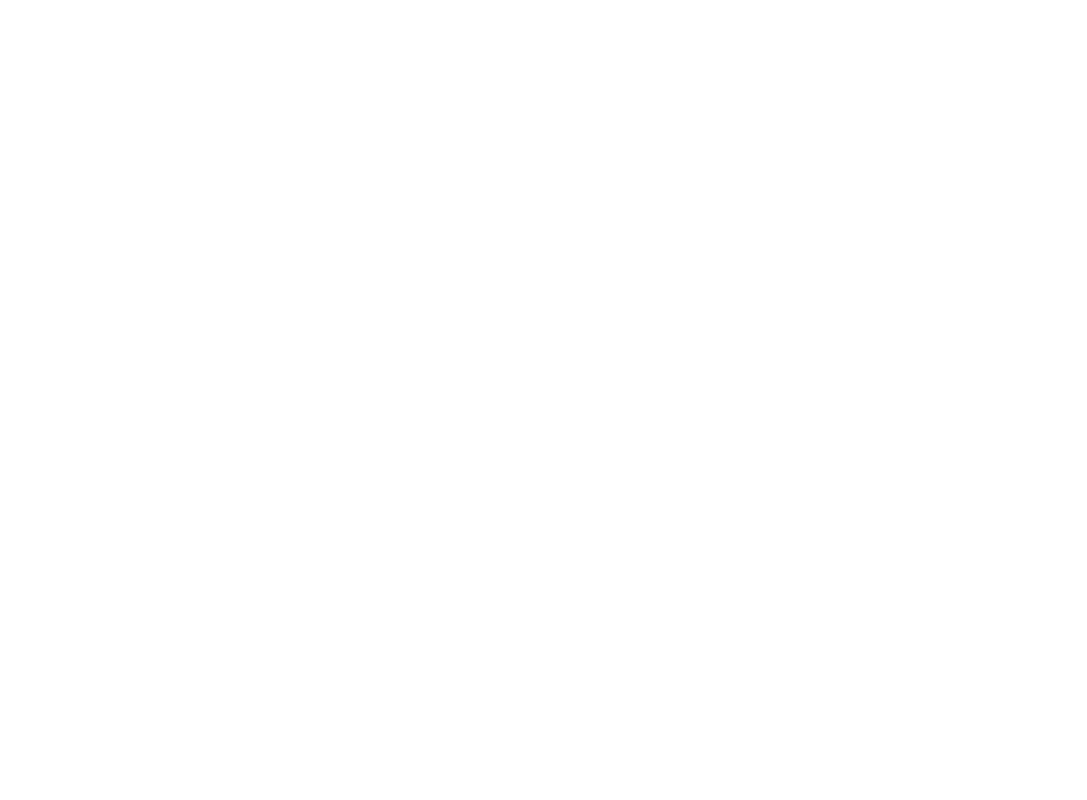
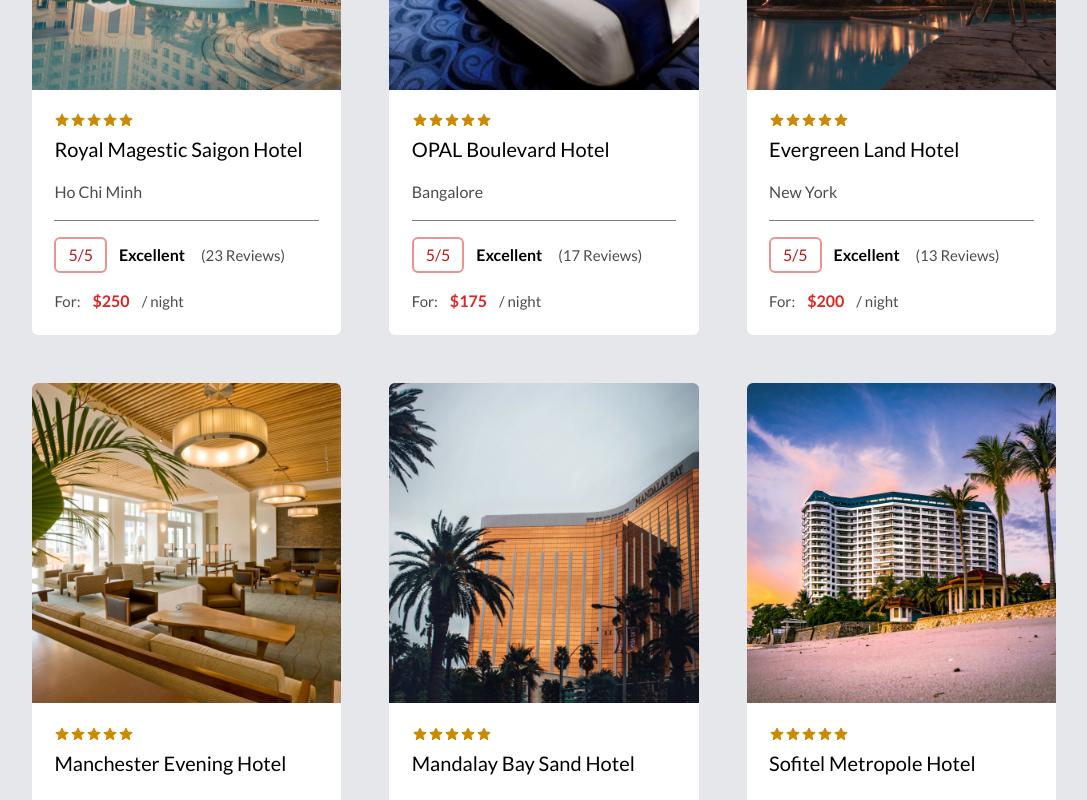
Before and after one commit to ndnam0409/travel-app, a Next.js app: page / in a window 1280 px wide. Shown: the part 1740-2540 px from the top of the page, without its empty margins (96-1183 px from the left). Before the commit the page ends 1309 px from the top, so only its background shows below. Built offline with nearby package versions, Linux system fonts and the light colour scheme.

Commit message:
finish Hotels component

```diff
--- /dev/null
+++ b/components/HotelCard.tsx
@@ -0,0 +1,57 @@
+import { StarIcon } from "@heroicons/react/16/solid";
+import Image from "next/image";
+
+interface Props {
+  image: string;
+  name: string;
+  city: string;
+  reviewNum: string;
+  price: string;
+}
+
+const HotelCard = ({ name, city, image, price, reviewNum }: Props) => {
+  return (
+    <div className="cursor-pointer bg-white rounded-md overflow-hidden">
+      <div className="relative overflow-hidden w-[100%] h-[20rem]">
+        <Image
+          src={`${image}`}
+          alt={name}
+          className="transform object-cover transition-all duration-700 scale-100 hover:scale-125"
+          layout="fill"
+        />
+      </div>
+      <div className="p-[1.4rem]">
+        <div className="flex items-center">
+          <StarIcon className="text-yellow-600 h-[1rem] w-[1rem]" />
+          <StarIcon className="text-yellow-600 h-[1rem] w-[1rem]" />
+          <StarIcon className="text-yellow-600 h-[1rem] w-[1rem]" />
+          <StarIcon className="text-yellow-600 h-[1rem] w-[1rem]" />
+          <StarIcon className="text-yellow-600 h-[1rem] w-[1rem]" />
+        </div>
+        <h1 className="mt-[0.4rem] text-[20px] text-black capitalize font-bole">
+          {name}
+        </h1>
+        <p className="text-[15px text-black opacity-70 mt-[1rem]">{city}</p>
+        <div className="w-[100%] opacity-60 h-[0.7px] mt-[1rem] mb-[1rem] bg-gray-800"></div>
+        <div className="flex mt-[0.5rem] items-center space-x-3">
+          <h1 className="border-[2px] rounded-md border-opacity-50 text-red-700 fint-bold px-3 py-1 border-red-600">
+            5/5
+          </h1>
+          <h1 className="text-[16px] flex items-center space-x-4 font-bold text-black">
+            <span>Excellent</span>
+            <span className="text-[15px] text-black opacity-70 font-normal">
+              ({reviewNum} Reviews)
+            </span>
+          </h1>
+        </div>
+        <h1 className="text-[15px] mt-[1rem] flex items-center space-x-3">
+          <span className="text-[15px] text-[black] opacity-70">For: </span>
+          <span className="text-[16px] text-red-600  font-bold">{price}</span>
+          <span className="text-[15px] text-[black] opacity-70">/ night</span>
+        </h1>
+      </div>
+    </div>
+  );
+};
+
+export default HotelCard;
--- /dev/null
+++ b/components/Hotels.tsx
@@ -0,0 +1,68 @@
+import HotelCard from "./HotelCard";
+
+const Hotels = () => {
+  return (
+    <div className="pt-[5rem] bg-gray-200 pb-[4rem]">
+      <h1 className="heading">Best Hotel</h1>
+      <div className="grid grid-cols-1 md:grid-cols-2 lg:grid-cols-3 gap-[3rem] items-center w-[80%] mx-auto mt-[4rem]">
+        <div>
+          {" "}
+          <HotelCard
+            name="Royal Magestic Saigon Hotel"
+            city="Ho Chi Minh"
+            image="/images/h1.png"
+            price="$250"
+            reviewNum="23"
+          />{" "}
+        </div>
+        <div>
+          <HotelCard
+            name="OPAL Boulevard Hotel"
+            city="Bangalore"
+            image="/images/h2.png"
+            price="$175"
+            reviewNum="17"
+          />{" "}
+        </div>
+        <div>
+          <HotelCard
+            name="Evergreen Land Hotel"
+            city="New York"
+            image="/images/h3.png"
+            price="$200"
+            reviewNum="13"
+          />{" "}
+        </div>
+        <div>
+          <HotelCard
+            name="Manchester Evening Hotel"
+            city="London"
+            image="/images/h4.png"
+            price="$120"
+            reviewNum="27"
+          />{" "}
+        </div>
+        <div>
+          <HotelCard
+            name="Mandalay Bay Sand Hotel"
+            city="Las Vegas"
+            image="/images/h5.png"
+            price="$175"
+            reviewNum="20"
+          />{" "}
+        </div>
+        <div>
+          <HotelCard
+            name="Sofitel Metropole Hotel"
+            city="Mumbai"
+            image="/images/h6.png"
+            price="$123"
+            reviewNum="15"
+          />{" "}
+        </div>
+      </div>
+    </div>
+  );
+};
+
+export default Hotels;
--- a/pages/index.tsx
+++ b/pages/index.tsx
@@ -1,4 +1,5 @@
 import Hero from "@/components/Hero";
+import Hotels from "@/components/Hotels";
 import MobileNav from "@/components/MobileNav";
 import Navbar from "@/components/Navbar";
 import TopDestination from "@/components/TopDestination";
@@ -15,6 +16,7 @@
       <Navbar openNav={openNavHandlder} />
       <Hero />
       <TopDestination />
+      <Hotels />
     </div>
   );
 };
```
